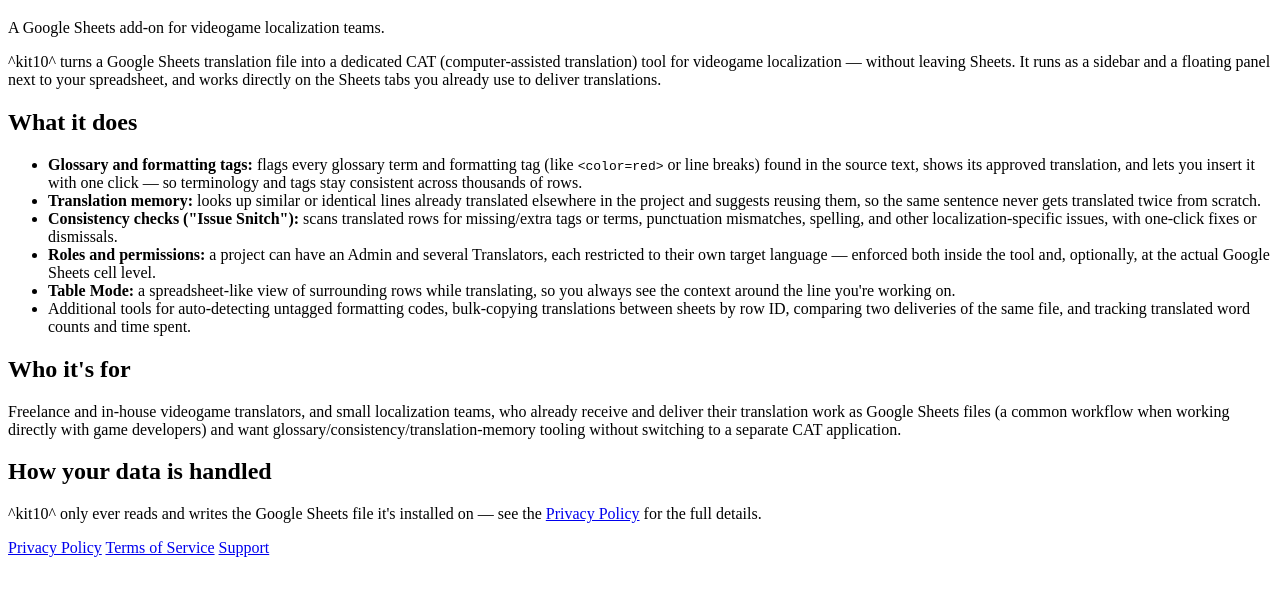
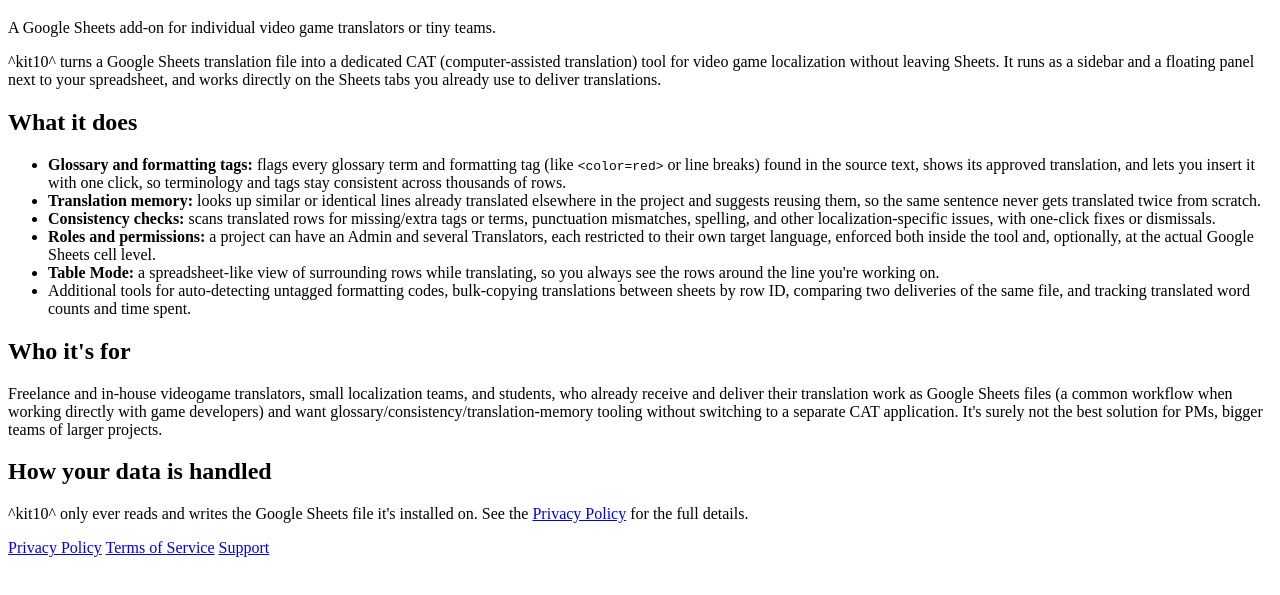
Before and after one commit to josuemonchan/kit10, a plain HTML site: page index.html in a window 1280 px wide. Shown: the part 61-656 px from the top of the page. Drawn offline with Linux system fonts and the light colour scheme.

Commit message:
Update index.html

```diff
--- a/index.html
+++ b/index.html
@@ -10,26 +10,26 @@
 <div class="page">
   <header>
     <h1>^kit10^</h1>
-    <p class="subtitle">A Google Sheets add-on for videogame localization teams.</p>
+    <p class="subtitle">A Google Sheets add-on for individual video game translators or tiny teams.</p>
   </header>
 
-  <p>^kit10^ turns a Google Sheets translation file into a dedicated CAT (computer-assisted translation) tool for videogame localization — without leaving Sheets. It runs as a sidebar and a floating panel next to your spreadsheet, and works directly on the Sheets tabs you already use to deliver translations.</p>
+  <p>^kit10^ turns a Google Sheets translation file into a dedicated CAT (computer-assisted translation) tool for video game localization without leaving Sheets. It runs as a sidebar and a floating panel next to your spreadsheet, and works directly on the Sheets tabs you already use to deliver translations.</p>
 
   <h2>What it does</h2>
   <ul>
-    <li><strong>Glossary and formatting tags:</strong> flags every glossary term and formatting tag (like <code>&lt;color=red&gt;</code> or line breaks) found in the source text, shows its approved translation, and lets you insert it with one click — so terminology and tags stay consistent across thousands of rows.</li>
+    <li><strong>Glossary and formatting tags:</strong> flags every glossary term and formatting tag (like <code>&lt;color=red&gt;</code> or line breaks) found in the source text, shows its approved translation, and lets you insert it with one click, so terminology and tags stay consistent across thousands of rows.</li>
     <li><strong>Translation memory:</strong> looks up similar or identical lines already translated elsewhere in the project and suggests reusing them, so the same sentence never gets translated twice from scratch.</li>
-    <li><strong>Consistency checks ("Issue Snitch"):</strong> scans translated rows for missing/extra tags or terms, punctuation mismatches, spelling, and other localization-specific issues, with one-click fixes or dismissals.</li>
-    <li><strong>Roles and permissions:</strong> a project can have an Admin and several Translators, each restricted to their own target language — enforced both inside the tool and, optionally, at the actual Google Sheets cell level.</li>
-    <li><strong>Table Mode:</strong> a spreadsheet-like view of surrounding rows while translating, so you always see the context around the line you're working on.</li>
+    <li><strong>Consistency checks:</strong> scans translated rows for missing/extra tags or terms, punctuation mismatches, spelling, and other localization-specific issues, with one-click fixes or dismissals.</li>
+    <li><strong>Roles and permissions:</strong> a project can have an Admin and several Translators, each restricted to their own target language, enforced both inside the tool and, optionally, at the actual Google Sheets cell level.</li>
+    <li><strong>Table Mode:</strong> a spreadsheet-like view of surrounding rows while translating, so you always see the rows around the line you're working on.</li>
     <li>Additional tools for auto-detecting untagged formatting codes, bulk-copying translations between sheets by row ID, comparing two deliveries of the same file, and tracking translated word counts and time spent.</li>
   </ul>
 
   <h2>Who it's for</h2>
-  <p>Freelance and in-house videogame translators, and small localization teams, who already receive and deliver their translation work as Google Sheets files (a common workflow when working directly with game developers) and want glossary/consistency/translation-memory tooling without switching to a separate CAT application.</p>
+  <p>Freelance and in-house videogame translators, small localization teams, and students, who already receive and deliver their translation work as Google Sheets files (a common workflow when working directly with game developers) and want glossary/consistency/translation-memory tooling without switching to a separate CAT application. It's surely not the best solution for PMs, bigger teams of larger projects.</p>
 
   <h2>How your data is handled</h2>
-  <p>^kit10^ only ever reads and writes the Google Sheets file it's installed on — see the <a href="privacy.html">Privacy Policy</a> for the full details.</p>
+  <p>^kit10^ only ever reads and writes the Google Sheets file it's installed on. See the <a href="privacy.html">Privacy Policy</a> for the full details.</p>
 
   <nav>
     <a href="privacy.html">Privacy Policy</a>
```
